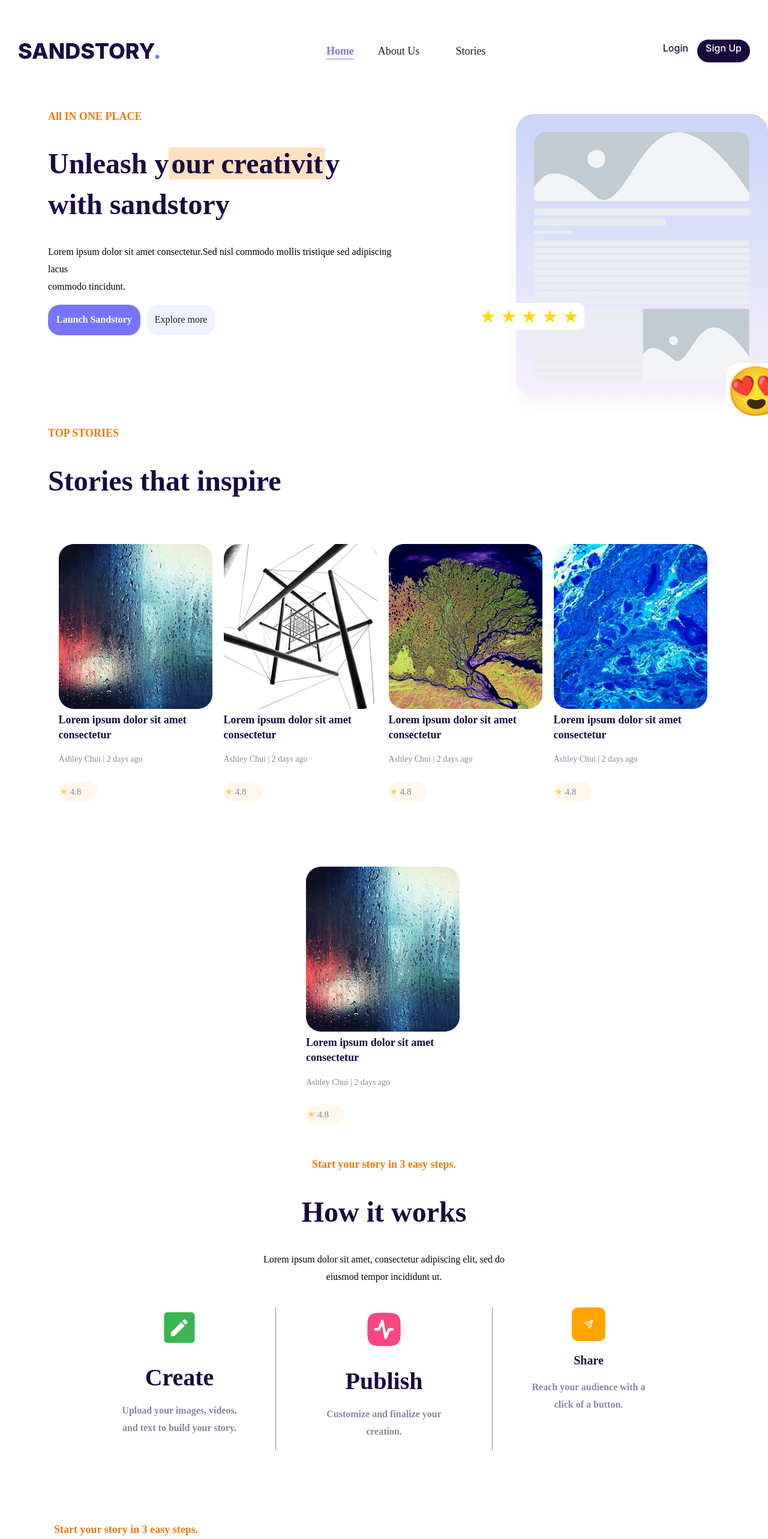
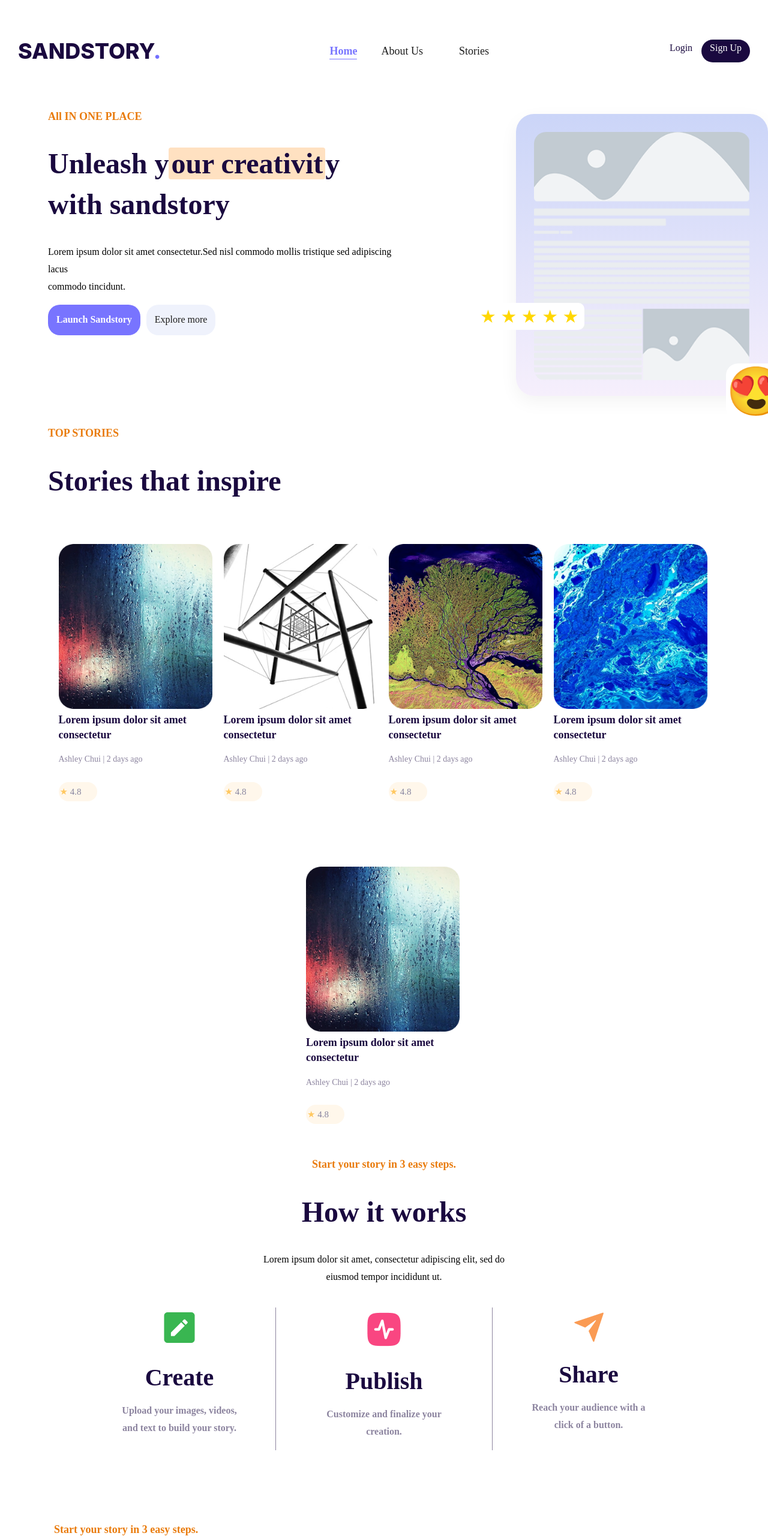
Before and after one commit to Nehajha1-cloud/FigmaPage, a React (Create React App) app: page /main in a window 1280 px wide. Shown: the top 2566 px of the page at 60% size. Built offline with nearby package versions, Linux system fonts and the light colour scheme.

Commit message:
initial commit

```diff
--- a/src/App.css
+++ b/src/App.css
@@ -334,6 +334,7 @@
 }
 
 .nav-cta {
+  font-family: "Manrope";
   text-decoration: none;
   color: #1A093F;
   background-color: #ffffff;
@@ -344,6 +345,7 @@
 }
 
 .signup {
+  font-family: "Manrope";
   background-color: #1A093F;
   height: 26px;
   color: #ffffff !important;
@@ -642,10 +644,10 @@
 }
 .sublist3 img{
   line-height: 3;
-  background-color: orange;
+  /* background-color: orange; */
   border-radius: 10px;
   font-size: 16px;
-  padding: 20px 20px;
+  padding: 8px 10px;
 }
 .sublist1,
 .sublist2,
@@ -657,6 +659,9 @@
   font-size: 20px;
   line-height: 30px;
   letter-spacing: 0px;
+}
+.sublist3 h1{
+  font-size: 40px;
 }
 
 .sublist .paragraph{
@@ -913,7 +918,9 @@
 .profile-text {
   display: flex;
   flex-direction: column;
-  gap: -12px;
+  margin-left: 10px;
+  gap: no;
+
 }
 
 .name {
@@ -923,14 +930,13 @@
   margin: 0;
   font-family: 'Manrope';
   line-height: 30px;
-  margin-top: 10px;
+  margin-top: 16px;
 }
 
 .company {
   font-size: 16px;
   color: #474a57;
   font-weight: 400;
-  margin-top: 2px;
   line-height: 180%;
 }
 
--- a/src/mainPage.jsx
+++ b/src/mainPage.jsx
@@ -11,15 +11,21 @@ import Image5 from './assets/Image/Image1.png';
 
 import create from './assets/logo/create.png';
 import publish from './assets/logo/publish.png';
-import Share from './assets/logo/share.png';
+import Share1 from './assets/logo/share1.png';
 
 import Group from './assets/Image/Group.png';
 
+import profile1 from './assets/Image/profile1.png';
+import profile2 from './assets/Image/profile2.png';
+import profile3 from './assets/Image/profile3.png';
+import profile4 from './assets/Image/profile4.png'
 
 import facebook from './assets/logo/facebook.png';
 import twitter from './assets/logo/twitter.png';
 import insta from './assets/logo/instagram.png';
 import linkedin from './assets/logo/linkedin.png';
+
+import Share from './assets/logo/share.png';
 
 
 const images = [
@@ -122,7 +128,7 @@ const [activeIndex, setActiveIndex] = useState(0);
                     <p className='paragraph'>Customize and finalize your creation.</p>
                 </div>
                 <div className='sublist3'>
-                    <img src={Share} alt=" share" />
+                    <img src={Share1} alt=" share" />
                     <h1>Share</h1>
                     <p className='paragraph'>Reach your audience with a click of a button.</p>
                 </div>
@@ -211,10 +217,10 @@ const [activeIndex, setActiveIndex] = useState(0);
   <h2>Join the Sandstory Community</h2>
 
   <div className="avatars">
-    <img src={Group} alt="User 1" />
-    <img src={Group} alt="User 2" />
-    <img src={Group} alt="User 3" />
-    <img src={Group} alt="User 4" />
+    <img src={profile1} alt="User 1" />
+    <img src={profile2} alt="User 2" />
+    <img src={profile3} alt="User 3" />
+    <img src={profile4} alt="User 4" />
     <div className="circle-count">+100K</div>
   </div>
 
```
